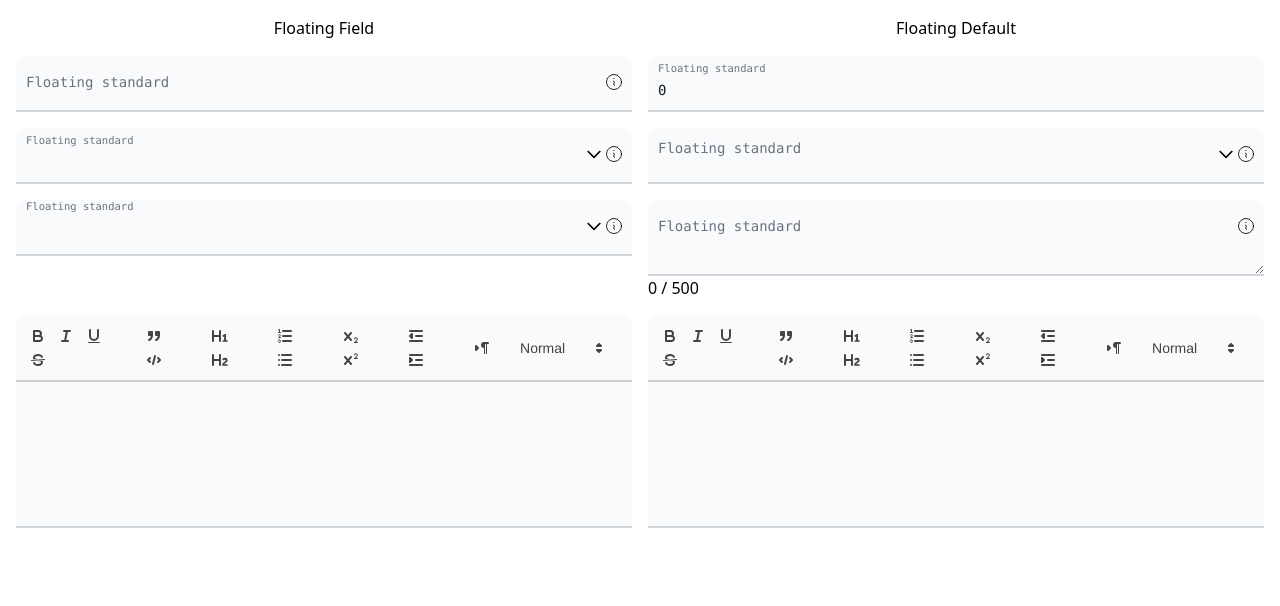
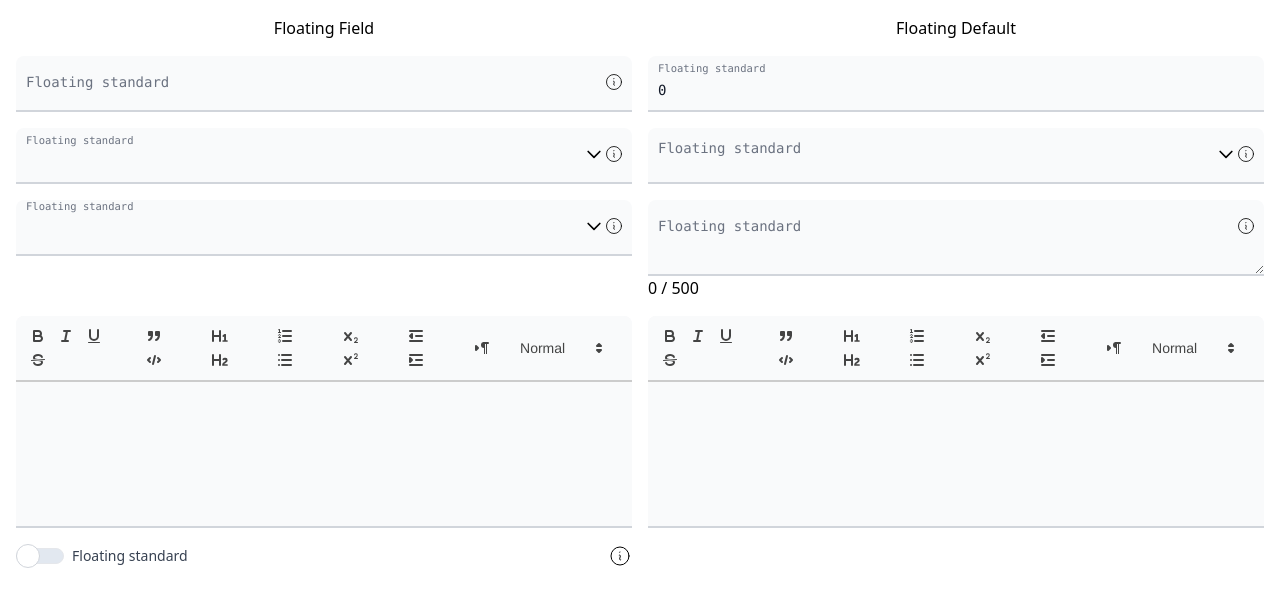
Before and after one commit to LLNet/vue-floating-form, a Vue app: page / in a window 1280 px wide. Shown: the top 606 px of the page. Built offline with nearby package versions, Linux system fonts and the light colour scheme.

Commit message:
update with toggle support

```diff
--- /dev/null
+++ b/lib/toggle.js
@@ -0,0 +1,3 @@
+import Toggle from '@/components/Toggle.vue';
+
+export default Toggle;
--- a/package.json
+++ b/package.json
@@ -1,7 +1,7 @@
 {
   "name": "llnet-vue-floating-form",
   "private": false,
-  "version": "0.0.9",
+  "version": "0.0.10",
   "type": "module",
   "author": "LLNet",
   "files": [
--- a/src/App.vue
+++ b/src/App.vue
@@ -7,6 +7,7 @@ import Number from "./components/Number.vue";
 import Editor from "./components/Editor.vue";
 import Select2 from "@/components/Select2.vue";
 import {flip, offset, shift, useFloating} from "@floating-ui/vue";
+import Toggle from "./components/Toggle.vue";
 
 const form = ref({
   name: '',
@@ -65,6 +66,8 @@ const {floatingStyles} = useFloating(reference, floating, {
     </Textarea>
     <Editor v-model="form.message" :layout="layout" />
     <Editor v-model="form.name" content-type="text" :layout="layout"/>
+    <Toggle v-model="form.name"         :info="info"
+            info-message="tester" />
     <div v-if="reference" ref="floating" :style="floatingStyles">
       {{ referenceObject }}
     </div>
--- /dev/null
+++ b/src/components/Toggle.vue
@@ -0,0 +1,70 @@
+<template>
+  <div
+      :class="[
+        (value === yesValue ? 'checked' : 'unchecked'),
+        (info ? 'has-info':undefined),
+        (rounded ? 'round':undefined),
+      ]"
+      ref="wrapperEl"
+      class="floating-toggle flex flex-row items-center"
+  >
+    <div @click="toggle">
+      <input ref="inputEl" id="switch-3" type="checkbox" v-model="value" :value="yesValue" class="sr-only" />
+      <div class=""></div>
+    </div>
+    <label class="ml-2">{{ label }}</label>
+    <InfoIcon v-if="info" :value="value" :info="info" :input-el="inputEl" :wrapper-el="wrapperEl" />
+  </div>
+</template>
+<script setup>
+import {useVModel} from "@vueuse/core";
+import Label from "./Label.vue";
+import {ref} from "vue";
+import InfoIcon from "./InfoIcon.vue";
+
+const wrapperEl = ref(null);
+const inputEl   = ref(null);
+const infoEl    = ref(null);
+
+const props = defineProps({
+  label: {
+    type: String,
+    default: 'Floating standard'
+  },
+  modelValue: {
+    type: String,
+    default: ''
+  },
+  modelModifiers: {
+    type: Object,
+    default: () => ({})
+  },
+  yesValue: {
+    type: [String, Number, Boolean],
+    default: true
+  },
+  noValue: {
+    type: [String, Number, Boolean],
+    default: false
+  },
+  rounded: {
+    type: Boolean,
+    default: true
+  },
+  info: {
+    type: Function,
+    default: () => null
+  },
+  infoMessage: {
+    type: String,
+    default: ''
+  }
+});
+
+const emit = defineEmits(['update:modelValue'])
+const value = useVModel(props, 'modelValue', emit);
+
+function toggle() {
+  value.value = value.value === props.yesValue ? props.noValue : props.yesValue;
+}
+</script>
--- /dev/null
+++ b/src/css/_toggle-tailwindcss.css
@@ -0,0 +1,27 @@
+.floating-toggle {
+  @apply flex flex-row items-center;
+}
+.floating-toggle > div{
+    @apply relative inline-flex cursor-pointer items-center
+}
+.floating-toggle > div > div{
+    @apply h-4 w-12 rounded border bg-slate-200;
+}
+.floating-toggle.round > div > div{
+    @apply rounded-full;
+}
+.floating-toggle > div > div:after{
+    @apply absolute -top-1 left-0 h-6 w-6 rounded-md border border-gray-300 bg-white transition-all content-[''];
+}
+.floating-toggle.round > div > div:after{
+    @apply rounded-full;
+}
+.floating-toggle.checked > div:after > div{
+    @apply bg-green-300 translate-x-full ring-green-300;
+}
+.floating-toggle label{
+    @apply flex-1 text-sm text-gray-700;
+}
+.floating-toggle > svg{
+    @apply w-6 h-6 ml-2;
+}
--- a/src/css/style.css
+++ b/src/css/style.css
@@ -1,5 +1,6 @@
 @import "_default-tailwindcss.css";
 @import "_field-tailwindcss.css";
+@import "_toggle-tailwindcss.css";
 
 @tailwind base;
 @tailwind components;
```
